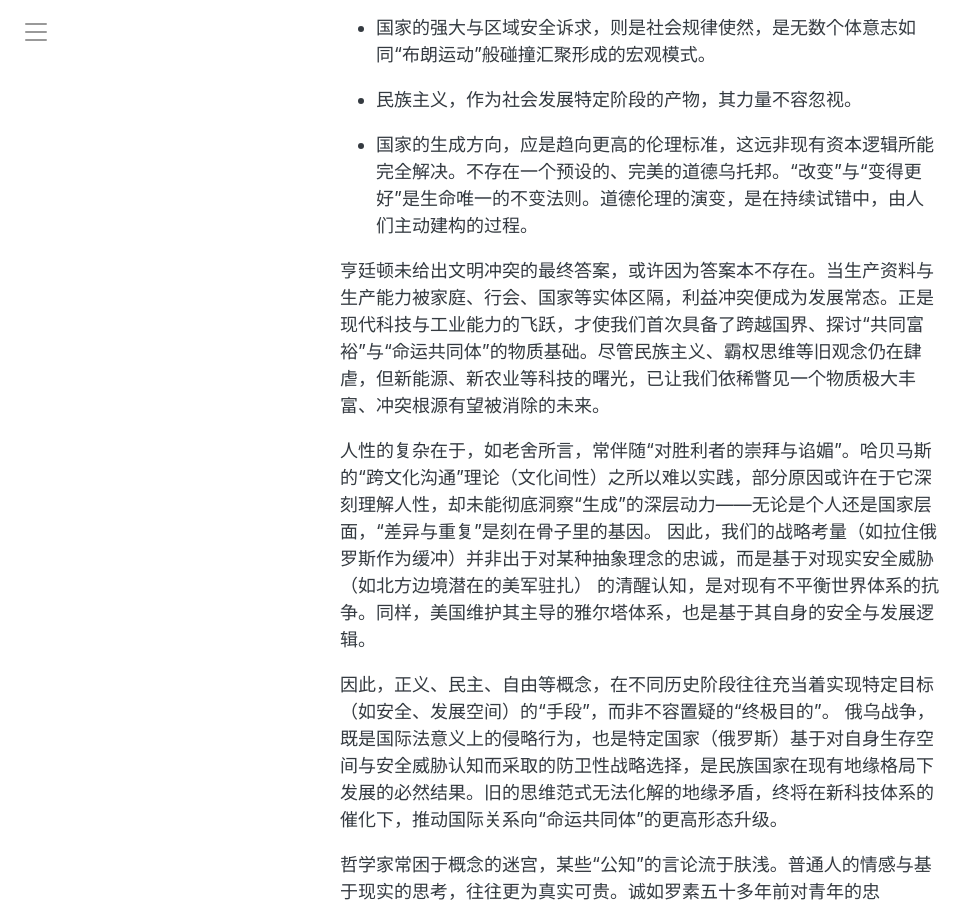
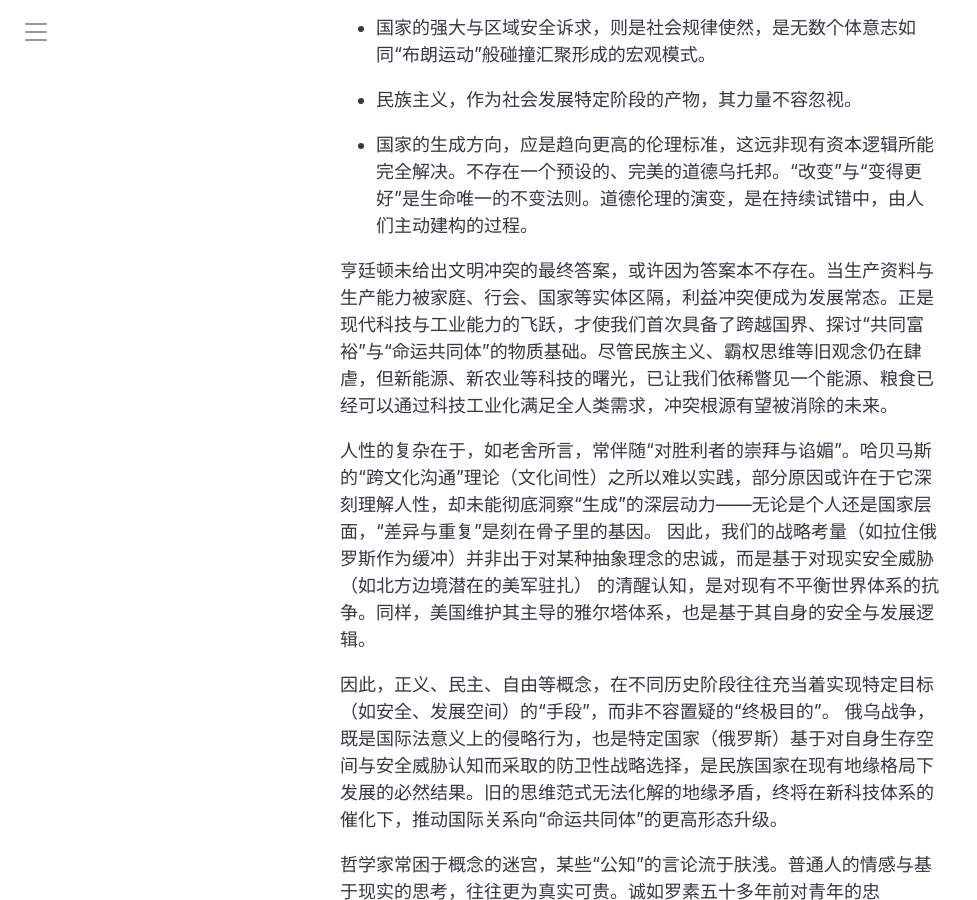
Before and after one commit to symphonyh/symphonyh.github.io, a Jekyll site: the page built from _posts/2025-08-02-vgyi.md, in a window 1280 px wide and 900 px high, scrolled down 1071 px. Shown: the whole window, without its empty margins (0-977 px from the left). Built offline with Jekyll 4.4.1, drawn with Linux system fonts in a browser that asks for light colours; comment, search, counter and statistics services are not loaded.

Commit message:
Update 2025-08-02-vgyi.md

```diff
--- a/_posts/2025-08-02-vgyi.md
+++ b/_posts/2025-08-02-vgyi.md
@@ -24,7 +24,7 @@ comments: true
 
 - 国家的生成方向，应是趋向更高的伦理标准，这远非现有资本逻辑所能完全解决。不存在一个预设的、完美的道德乌托邦。“改变”与“变得更好”是生命唯一的不变法则。道德伦理的演变，是在持续试错中，由人们主动建构的过程。
 
-亨廷顿未给出文明冲突的最终答案，或许因为答案本不存在。当生产资料与生产能力被家庭、行会、国家等实体区隔，利益冲突便成为发展常态。正是现代科技与工业能力的飞跃，才使我们首次具备了跨越国界、探讨“共同富裕”与“命运共同体”的物质基础。尽管民族主义、霸权思维等旧观念仍在肆虐，但新能源、新农业等科技的曙光，已让我们依稀瞥见一个物质极大丰富、冲突根源有望被消除的未来。
+亨廷顿未给出文明冲突的最终答案，或许因为答案本不存在。当生产资料与生产能力被家庭、行会、国家等实体区隔，利益冲突便成为发展常态。正是现代科技与工业能力的飞跃，才使我们首次具备了跨越国界、探讨“共同富裕”与“命运共同体”的物质基础。尽管民族主义、霸权思维等旧观念仍在肆虐，但新能源、新农业等科技的曙光，已让我们依稀瞥见一个能源、粮食已经可以通过科技工业化满足全人类需求，冲突根源有望被消除的未来。
 
 人性的复杂在于，如老舍所言，常伴随“对胜利者的崇拜与谄媚”。哈贝马斯的“跨文化沟通”理论（文化间性）之所以难以实践，部分原因或许在于它深刻理解人性，却未能彻底洞察“生成”的深层动力——无论是个人还是国家层面，“差异与重复”是刻在骨子里的基因。 因此，我们的战略考量（如拉住俄罗斯作为缓冲）并非出于对某种抽象理念的忠诚，而是基于对现实安全威胁（如北方边境潜在的美军驻扎） 的清醒认知，是对现有不平衡世界体系的抗争。同样，美国维护其主导的雅尔塔体系，也是基于其自身的安全与发展逻辑。
 
```
